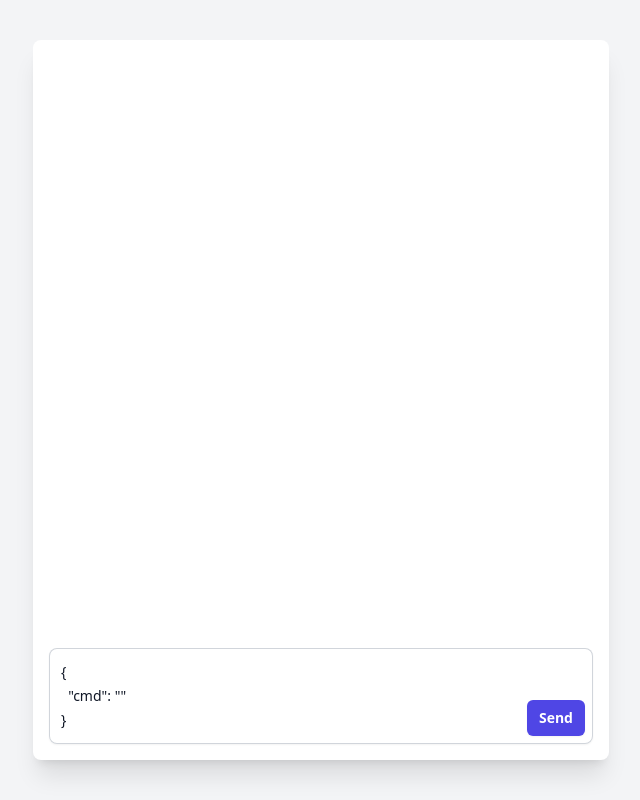
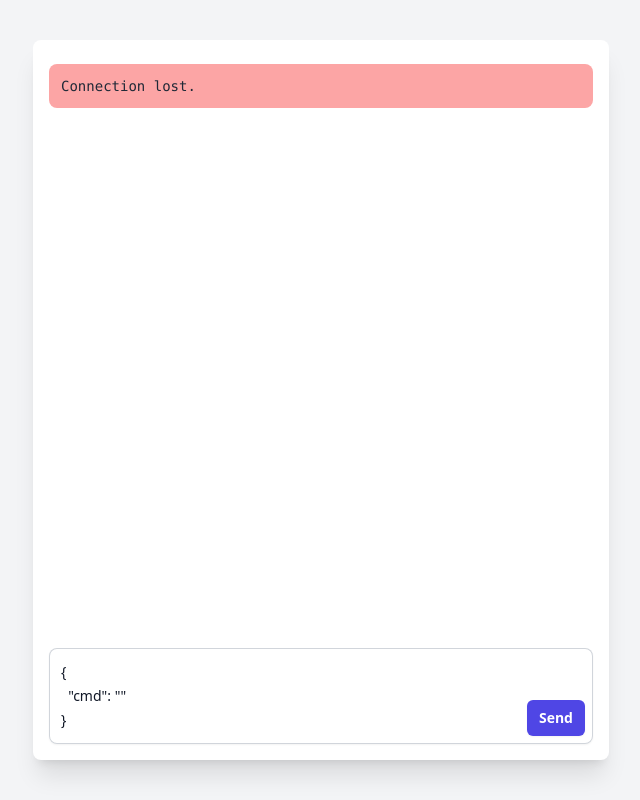
Before and after one commit to the-heart-rnd/nodejs-example-project, a website: page src/public/index.html in a window 1280 px wide. Shown: the whole page, without its empty margins (319-959 px from the left). Drawn offline with nearby package versions, Linux system fonts and the light colour scheme.

Commit message:
feat: mark files that are out of scope

```diff
--- a/src/commands/@types/fastify.ts
+++ b/src/commands/@types/fastify.ts
@@ -9,7 +9,9 @@ import {
   FastifyTypeProvider,
   FastifyTypeProviderDefault,
 } from "fastify/types/type-provider";
-import { Handler } from "src/commands/handler";
+import { CommandHandlerRegistry } from "../handler";
+
+// Modifying this file is not required to work on the interview task.
 
 declare module "fastify" {
   export interface FastifyInstance<
@@ -19,6 +21,6 @@ declare module "fastify" {
     Logger extends FastifyBaseLogger = FastifyBaseLogger,
     TypeProvider extends FastifyTypeProvider = FastifyTypeProviderDefault
   > {
-    commandHandler: Handler;
+    commandHandler: Omit<CommandHandlerRegistry, "register">;
   }
 }
--- a/src/index.ts
+++ b/src/index.ts
@@ -2,10 +2,12 @@ import fastify from "fastify";
 import pino from "pino";
 import pretty from "pino-pretty";
 import { onConnection } from "./connections";
-import { commandHandler } from "./commands/handler";
+import { commandHandler } from "./commands/plugin";
 import { registerCommands } from "./commands/strategies";
 import { join } from "path";
-import { servicesRepository } from "./services/repository";
+import { servicesRepository } from "./services/plugin";
+
+// Modifying this file is not required to work on the interview task.
 
 const server = fastify({
   logger: pino(
--- a/src/public/index.html
+++ b/src/public/index.html
@@ -1,3 +1,9 @@
+<!--
+  index.html is an example websocket client that can be used to test the server.
+  Modifying this file is not required to work on the interview task.
+  You can use your own websocket client if you prefer.
+-->
+
 <!DOCTYPE html>
 <html lang="en">
   <head>
@@ -52,6 +58,7 @@
         info: "bg-gray-300",
         server: "bg-green-300",
         client: "bg-blue-300",
+        error: "bg-red-300",
       };
 
       const renderMessage = (() => {
@@ -83,6 +90,10 @@
         ping();
       });
 
+      socket.addEventListener("close", () => {
+        renderMessage("Connection lost.", colors.error);
+      });
+
       socket.addEventListener("message", (event) => {
         renderMessage(
           JSON.stringify(JSON.parse(event.data), null, 2),
--- a/src/services/@types/fastify.ts
+++ b/src/services/@types/fastify.ts
@@ -11,6 +11,8 @@ import {
 } from "fastify/types/type-provider";
 import { ServicesRepository } from "../repository";
 
+// Modifying this file is not required to work on the interview task.
+
 declare module "fastify" {
   export interface FastifyInstance<
     RawServer extends RawServerBase = RawServerDefault,
--- a/src/services/seed.ts
+++ b/src/services/seed.ts
@@ -1,5 +1,7 @@
 import { Service } from "./models";
 import { ServicesRepository } from "./repository";
+
+// Modifying this file is not required to work on the interview task.
 
 const initial: Service[] = [
   {
```
Also changed, not shown: src/commands/handler.ts (+0 -13 lines), src/commands/plugin.ts (added, +14 -0 lines), src/services/plugin.ts (added, +12 -0 lines), src/services/repository.ts (+0 -9 lines), README.md (added).
